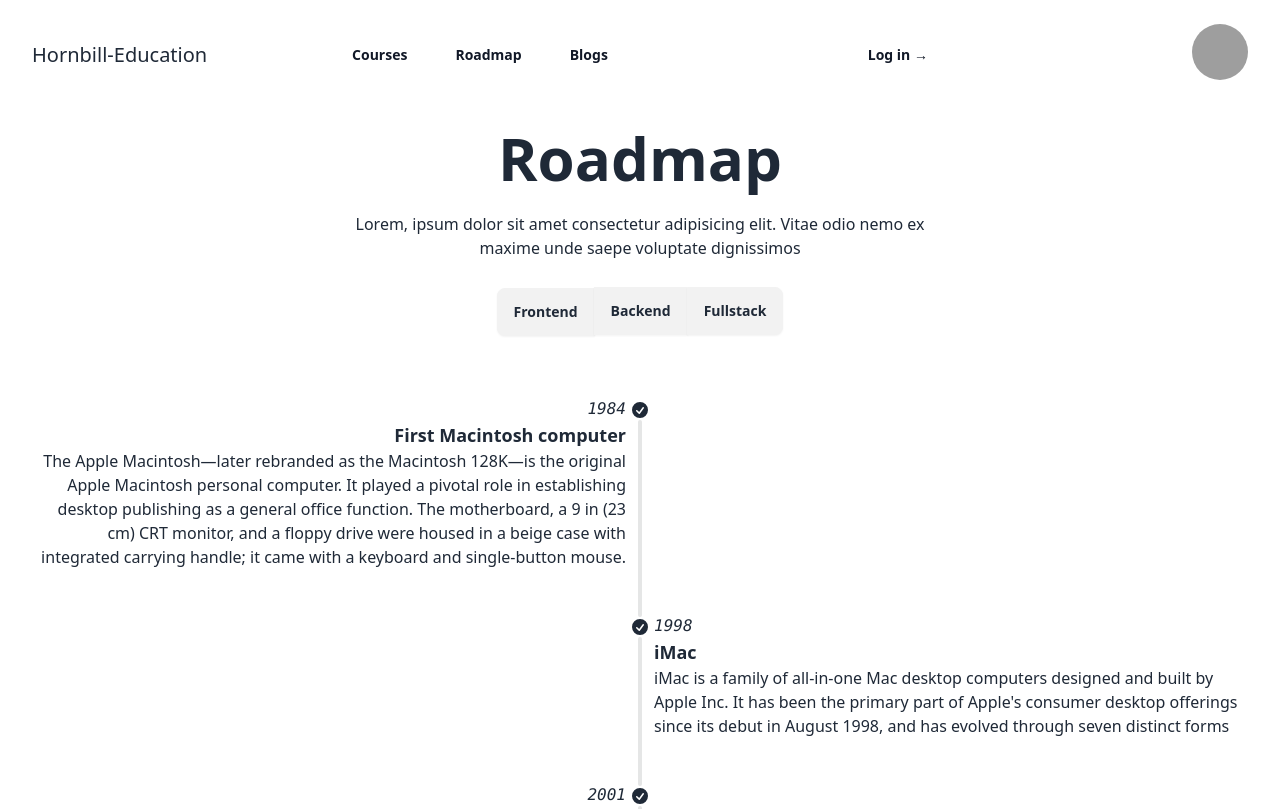
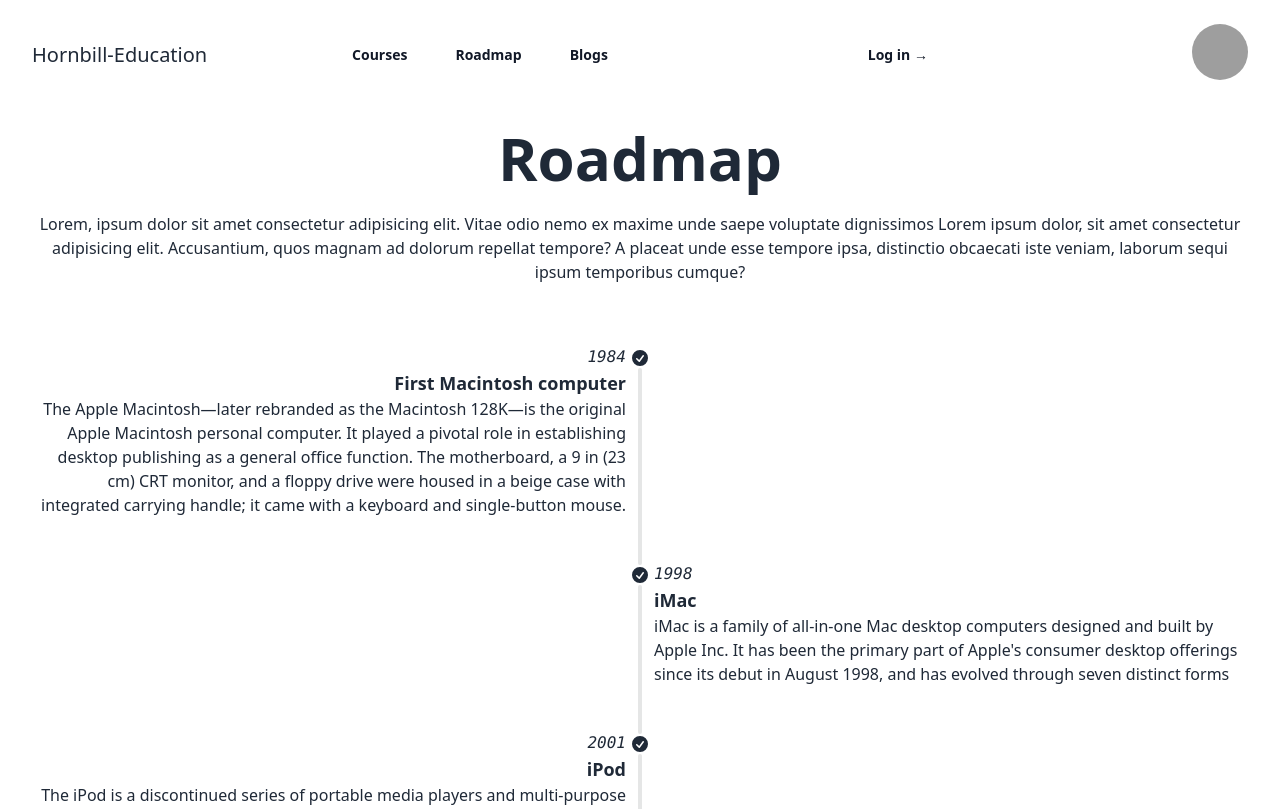
Before and after one commit to YeMyintSoeKMD/hit-myanmar, a Vue app: page /roadmap in a window 1280 px wide. Shown: the top 809 px of the page. Built offline with nearby package versions, Linux system fonts and the light colour scheme; grey boxes are pictures that could not be loaded.

Commit message:
roadmap page modify

```diff
--- a/src/views/Roadmap.vue
+++ b/src/views/Roadmap.vue
@@ -1,19 +1,14 @@
 <template>
     <div class="container mx-auto px-7 2xl:px-40 pt-32">
         <div class="flex justify-center">
-            <div class="text-center w-1/2">
+            <div class="text-center">
                 <h1 class="text-6xl font-bold mb-6">Roadmap</h1>
                 <p>Lorem, ipsum dolor sit amet consectetur adipisicing elit. Vitae odio nemo ex maxime
                     unde
                     saepe voluptate
-                    dignissimos</p>
-            </div>
-        </div>
-        <div class="flex justify-center mt-7">
-            <div class="join join-vertical lg:join-horizontal">
-                <button class="btn join-item">Frontend</button>
-                <button class="btn join-item">Backend</button>
-                <button class="btn join-item">Fullstack</button>
+                    dignissimos Lorem ipsum dolor, sit amet consectetur adipisicing elit. Accusantium, quos magnam ad
+                    dolorum repellat tempore? A placeat unde esse tempore ipsa, distinctio obcaecati iste veniam,
+                    laborum sequi ipsum temporibus cumque?</p>
             </div>
         </div>
         <ul class="timeline timeline-snap-icon max-md:timeline-compact timeline-vertical mt-14">
```
